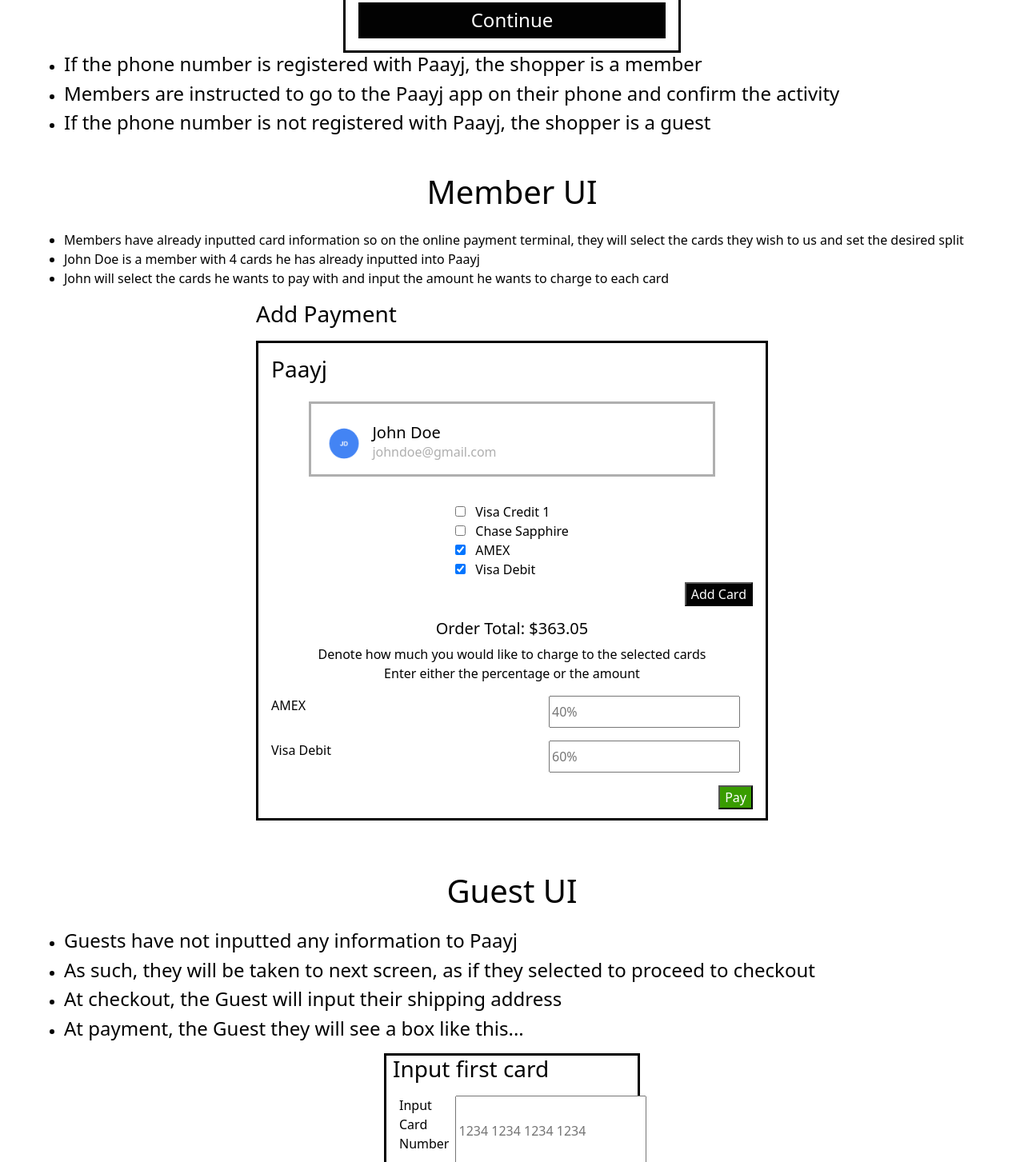
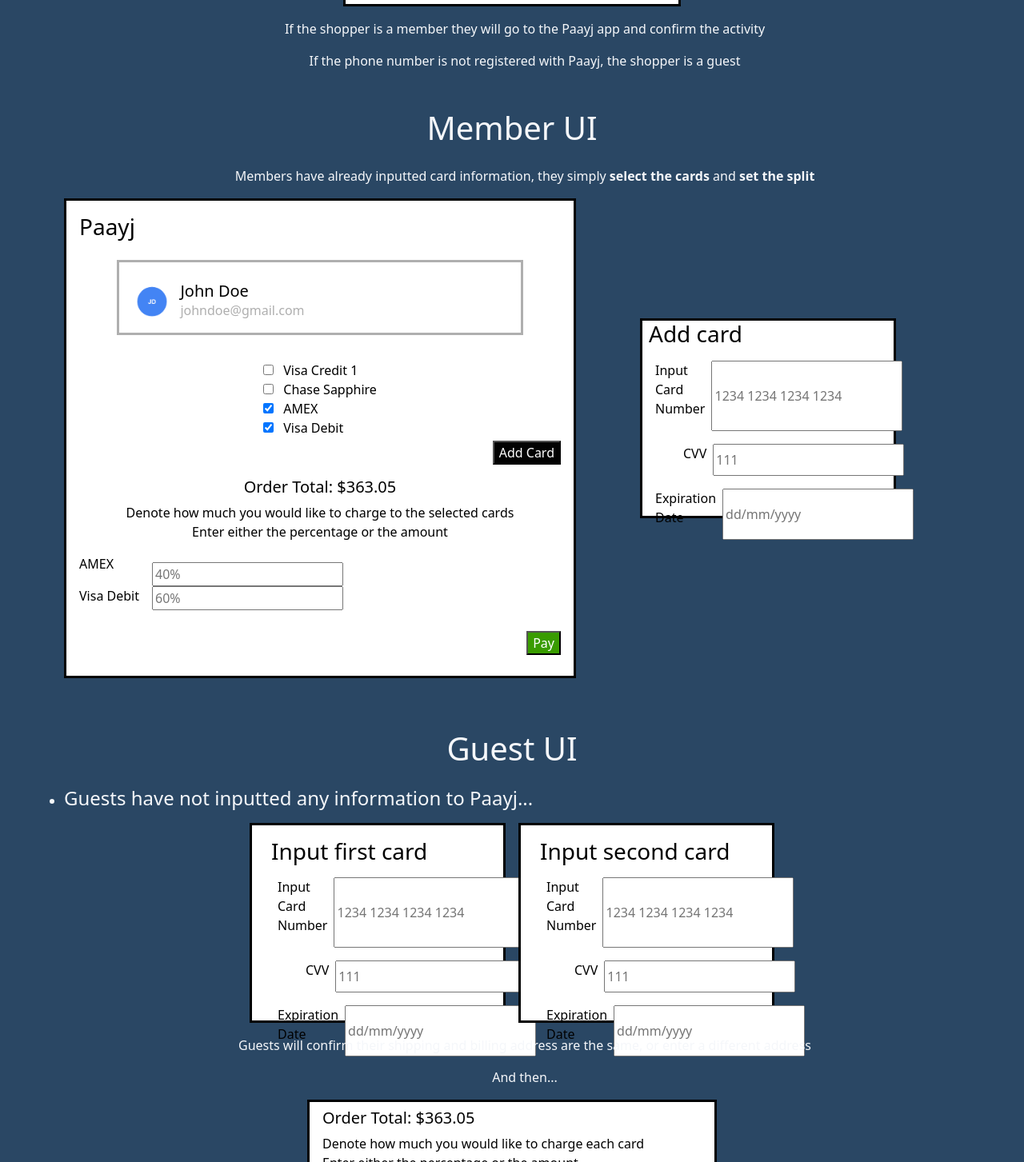
Before and after one commit to sahilpatel123/Paayj, a plain HTML site: page index.html in a window 1280 px wide. Shown: the part 1347-2800 px from the top of the page at 80% size. Drawn offline with nearby package versions, Linux system fonts and the light colour scheme.

Commit message:
2022 Flows

```diff
--- a/index.html
+++ b/index.html
@@ -21,19 +21,19 @@
     <div class='title d-flex justify-content-center my-3'><h1>Shopper Flow</h1></div>
     <ul class='mx-5'>
         <li><div class='bullet-title '><h4>Online shopper goes to PetCo.com</h4></div></li>
-        <li><div class='bullet-title'><h4>Online shopper finds desired items and adds them to cart</h4></div></li>
-        <li><div class='bullet-title mb-5'><h4>Online shopper views cart...</h4></div></li>
+        <li><div class='bullet-title'><h4>Shopper finds desired items and adds them to cart</h4></div></li>
+        <li><div class='bullet-title mb-5'><h4>The shopper then views cart...</h4></div></li>
         <li><div class='bullet-title'><h4>Shopper's cart</h4></div></li>
     </ul>
     <!-- ----------------------------------------------------------------------------------------------------------------------------- -->
     <div class='screen' id='cart'>
         <img src="cart.png" alt="cartpic" id='cartpic'>
     </div>
-    <div class='screen-title d-flex justify-content-center mx-5 mb-5'><h4>** Shopper selects "Paayj" **</h4></div>
+    <div class='screen-title d-flex justify-content-center mx-5 mb-5'><p>** Shopper selects "Paayj" **</p></div>
 
     <!-- ----------------------------------------------------------------------------------------------------------------------------- -->
     <ul class='mx-5'>
-        <li><div class='screen-title'><h4>To confirm if the shopper is a Paayj member or not...</h4></div></li>
+        <li><div class='screen-title'><h4>First, we must determine if the shopper is a Paayj member</h4></div></li>
     </ul>
     <div class='enter-phone-number'>
         <div class='d-flex justify-content-center my-3 mb-5'><h3>Paayj</h3></div>
@@ -45,21 +45,18 @@
         </div>
         <div class='continue-button d-flex justify-content-center mx-3 mt-5'><h4 class='mt-2'>Continue</h4></div>
     </div>
-    <ul class='mx-5'>
-        <li><div class='bullet-title'><h4>If the phone number is registered with Paayj, the shopper is a member</h4></div></li>
-        <li><div class='bullet-title'><h4>Members are instructed to go to the Paayj app on their phone and confirm the activity</h4></div></li>
-        <li><div class='bullet-title mb-5'><h4>If the phone number is not registered with Paayj, the shopper is a guest</h4></div></li>
+    <ul class='mx-5' style="text-align: center;list-style-type:none;">
+        <li><div class='bullet-title'><p>If the shopper is a member they will go to the Paayj app and confirm the activity</p></div></li>
+        <li><div class='bullet-title mb-5'><p>If the phone number is not registered with Paayj, the shopper is a guest</p></div></li>
         <!--<li><div class='bullet-title'><h4>After this, the online shopper selects shipping option, adds any promotion codes, and....</h4></div></li>
         <li><div class='bullet-title'><h4>Inputs the required payment information to execute the transaction through Paayj!</h4></div></li> -->
     </ul>
 <!-- ----------------------------------------------------------------------------------------------------------------------------- -->
     <div class='title d-flex justify-content-center my-3'><h1>Member UI</h1></div>
-    <ul class='mx-5'>
-        <li>Members have already inputted card information so on the online payment terminal, they will select the cards they wish to us and set the desired split</li>
-        <li>John Doe is a member with 4 cards he has already inputted into Paayj</li>
-        <li>John will select the cards he wants to pay with and input the amount he wants to charge to each card</li>
+    <ul class='mx-5' style="text-align: center;list-style-type:none;">
+        <li>Members have already inputted card information, they simply <b>select the cards</b> and <b>set the split</b></li>
     </ul>
-    <div class='bullet-title my-3' id='add-payment-title'><h3>Add Payment</h3></div>
+    <div class='membs'>
         <div class='member-payment'>
             <div class='m-3'><h3>Paayj</h3></div>
             <div class='user'>
@@ -81,55 +78,64 @@
                 <p class='d-flex justify-content-center mb-0 '> Denote how much you would like to charge to the selected cards</p>
                 <p class='d-flex justify-content-center mt-0 '>Enter either the percentage or the amount</p>
                 <div class='selectedcard'>
-                <div class='splitcard'><p>AMEX</p><input type="text" class="splitcardform mx-3" placeholder="40%"></div>
-                <div class='splitcard'><p>Visa Debit</p><input type="text" class="splitcardform mx-3" placeholder="60%"></div>
+                 <div class='splitcard'><p>AMEX</p><p>Visa Debit</p></div>
+                 <div class='splitcard'><input type="text" class="splitcardform mx-3" placeholder="40%"><input type="text" class="splitcardform mx-3" placeholder="60%"></div>
                 </div>
             </div>
             <div class='mx-3' style="text-align:right;"><button class='pay' type="button">Pay</button></div>
+        </div>
+        <div class='memberAddCard'>
+            <div class='mb-5'>
+                <h3 class='mx-2 mb-2'>Add card</h3>
+                <div class='textandform mx-3 mt-3'><p>Input Card Number</p><input type="text" class="newcardform mx-2" placeholder="1234 1234 1234 1234"></div>
+                <div class='textandform mx-3 mt-3'><p style="padding-left: 35px;">CVV</p><input type="text" class="newcardform mx-2" placeholder="111"></div>
+                <div class='textandform mx-3 mt-3'><p>Expiration Date</p><input type="text" class="newcardform mx-2" placeholder="dd/mm/yyyy"></div>
+            </div>
+        </div>
     </div>
     <br>
     <br>
 <!-- ----------------------------------------------------------------------------------------------------------------------------- -->
     <div class='title d-flex justify-content-center my-3'><h1>Guest UI</h1></div>
     <ul class='mx-5'>
-        <li><div class='bullet-title'><h4>Guests have not inputted any information to Paayj</h4></div></li>
-        <li><div class='bullet-title'><h4>As such, they will be taken to next screen, as if they selected to proceed to checkout</h4></div></li>
-        <li><div class='bullet-title'><h4>At checkout, the Guest will input their shipping address</h4></div></li>
-        <li><div class='bullet-title'><h4>At payment, the Guest they will see a box like this...</h4></div></li>
+        <li><div class='bullet-title'><h4>Guests have not inputted any information to Paayj...</h4></div></li>
     </ul>
-    <div class='inputnewcard'>
+    <div class='guestinputs'>
+        <div class='inputnewcard mx-2'>
             <h3 class='mx-2 mb-2'>Input first card</h3>
             <div class='textandform mx-3 mt-3'><p>Input Card Number</p><input type="text" class="newcardform mx-2" placeholder="1234 1234 1234 1234"></div>
             <div class='textandform mx-3 mt-3'><p style="padding-left: 35px;">CVV</p><input type="text" class="newcardform mx-2" placeholder="111"></div>
             <div class='textandform mx-3 mt-3'><p>Expiration Date</p><input type="text" class="newcardform mx-2" placeholder="dd/mm/yyyy"></div>
         </div>
-    <ul class='mt-5 mx-5'>
-        <li><div class='bullet-title'><h4>And then another...</h4></div></li>
-    </ul>
-    <div class='inputnewcard mb-5'>
+        <div class='inputnewcard mx-2 mb-3'>
             <h3 class='mx-2 mb-2'>Input second card</h3>
             <div class='textandform mx-3 mt-3'><p>Input Card Number</p><input type="text" class="newcardform mx-2" placeholder="1234 1234 1234 1234"></div>
             <div class='textandform mx-3 mt-3'><p style="padding-left: 35px;">CVV</p><input type="text" class="newcardform mx-2" placeholder="111"></div>
             <div class='textandform mx-3 mt-3'><p>Expiration Date</p><input type="text" class="newcardform mx-2" placeholder="dd/mm/yyyy"></div>
         </div>
-    <ul class='mx-5'>
-        <li><div class='bullet-title'><h4>Guests will then be asked if their billing and shipping address are the same</h4></div></li>
-        <li><div class='bullet-title'><h4>If not, they will enter new billing address</h4></div></li>
-        <li><div class='bullet-title'><h4>And then...</h4></div></li>
+    </div>
+    <ul class='mx-5' style="text-align: center;list-style-type:none;">
+        <li><div class='bullet-title'><p>Guests will confirm their shipping and billing address are the same, or enter a different address</p></div></li>
+        <li><div class='bullet-title'><p>And then...</p></div></li>
     </ul>
     <div class='guestnumbers'>
-        <h5 class='mx-3'> Order Total: $363.05 </h5>
+        <h5 class='mx-3 mt-2'> Order Total: $363.05 </h5>
         <p class=' mx-3 mb-0 '>Denote how much you would like to charge each card</p>
         <p class='mx-3 mt-0 '>Enter either the percentage or the amount</p>
         <div class='selectedcard'>
             <div class='splitcard mx-3'><p>Visa Debit ending in 4420</p><input type="text" class="splitcardform mx-3" placeholder="40%"></div>
-            <div class='splitcard mx-3'><p>American Express ending in 1234</p><input type="text" class="splitcardform mx-3" placeholder="60%"></div>
+            <div class='splitcard mx-3'><p>AMEX ending in 1234</p><input type="text" class="splitcardform mx-3" placeholder="60%"></div>
         </div>
         <div class='mx-3' style="text-align:right;"><button class='pay' type="button">Pay</button></div>
     </div>
-    <ul>
+    <ul style="text-align: center;list-style-type:none;">
         <li><div class='bullet-title'><h4> After payment, the guest has the ability to create a Paayj account with one click and is encouraged download the app for further benefits</h4></div></li>
     </ul>
+    <div class='convertToMember'>
+        <h3 class=' mx-3'>Payment split complete!</h3>
+        <div class='card mx-3'><label><input type="checkbox" class="checkbox"> Click here to register my Paayj account</label></div>
+        <div><p class='mx-5 mt'>Download Paayj in the app store to earn rewards on this and future pruchases</p></div>
+    </div>
 
     <script src="main.js"></script>
 </body>
--- a/style.css
+++ b/style.css
@@ -1,5 +1,6 @@
 body {
-    color: #020202;
+    background-color: #2a4764;
+    color: #f5f7fa;
     padding-top: 0;
     padding-bottom: 40px;
 }
@@ -11,20 +12,15 @@ body {
 
 
 .screen {
-    margin: auto;
-    width: 80%;
-    border-style: solid;
-    border-color: #020202;
-}
-#cart {
+    margin-left: auto;
+    margin-right: auto;
     display: flex;
-    height: 500px;
 }
 #cartpic {
-    max-width: 100%;
+    max-width: 80%;
+    margin-left: auto;
+    margin-right: auto;
 }
-
-
 
 
 
@@ -37,6 +33,9 @@ body {
     border-color: #020202;
     display: flex;
     flex-direction: column;
+    background-color: white;
+    color: black;
+    margin-bottom: 1rem;
 }
 .phone-number-input {
     width: 70%;
@@ -57,9 +56,12 @@ body {
 
 
 
-
+.membs {
+    display: flex;
+    justify-content: space-between;
+}
 #add-payment-title {
-    margin-left: 20rem;
+    margin-left: 5rem;
 }
 .member-payment {
     width: 50%;
@@ -69,6 +71,8 @@ body {
     border-color: #020202;
     display: flex;
     flex-direction: column;
+    background-color: white;
+    color: black;
 }
 .user {
     display: flex;
@@ -111,10 +115,14 @@ body {
 .card {
     border: none;
 }
+.selectedcard {
+    display: flex;
+}
 .splitcard {
     display: flex;
+    flex-direction: column;
     margin-bottom: 1rem;
-    justify-content: space-between;
+    justify-content: center;
 }
 .pay {
     background-color: rgb(57, 156, 0);
@@ -124,19 +132,32 @@ body {
     background-color: #020202;
     color: white;
 }
+.memberAddCard {
+    background-color: white;
+    color: #020202;
+    width: 25%;
+    margin-right: 10rem;
+    height: 250px;
+    border: #020202;
+    border-style: solid;
+    margin-top: 150px;
+}
 
 
 
 
-
-
+.guestinputs {
+    display: flex;
+    justify-content: center;
+}
 .inputnewcard {
     border-style: solid;
     border-color: black;
     width: 25%;
-    height: 230px;
-    margin-left: auto;
-    margin-right: auto;
+    height: 250px;
+    background-color: white;
+    color: black;
+    padding: 1rem;
 }
 .textandform {
     display: flex;
@@ -150,9 +171,24 @@ body {
 .guestnumbers {
     border-style: solid;
     border-color: black;
-    width: 30%;
+    width: 40%;
     height: 270px;
     margin-left: auto;
     margin-right: auto;
-    margin-bottom: 5rem;
+    margin-bottom: 2rem;
+    background-color: white;
+    color: #020202;
 }
+
+
+.convertToMember {
+    border: solid;
+    border-color: black;
+    width: 30%;
+    height: 150px;
+    margin-left: auto;
+    margin-right: auto;
+    text-align: center;
+    background-color: white;
+    color: #020202;
+}
```
Lines whose indentation alone changed are shown as unchanged.
